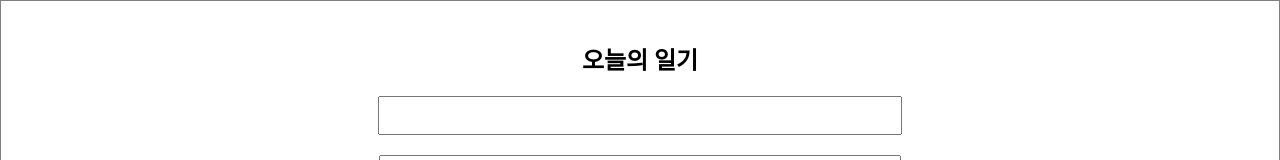
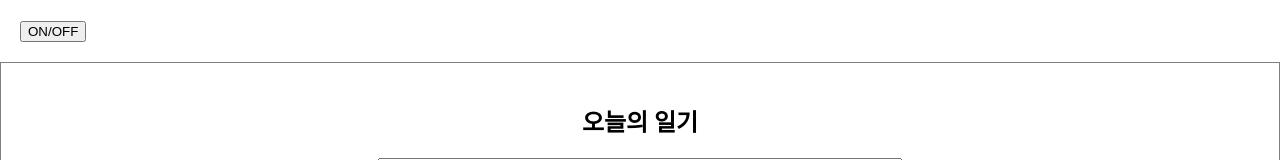
Before and after one commit to Yerim-Choi/learn-react-bite-size, a React (Create React App) app in the folder simplediary/: page / in a window 1280 px wide. Shown: the top 160 px of the page. Built offline with nearby package versions, Linux system fonts and the light colour scheme.

Commit message:
#section6: 6-7. React Lifecycle 제어하기 - useEffect

```diff
--- a/simplediary/src/App.js
+++ b/simplediary/src/App.js
@@ -2,37 +2,7 @@
 import "./App.css";
 import DiaryEditor from "./DiaryEditor";
 import DiaryList from "./DiaryList";
-
-// const dummyList = [
-//   {
-//     id: 1,
-//     author: "야옹이",
-//     content: "오늘 츄르를 먹었다",
-//     emotion: 5,
-//     created_date: new Date().getTime(),
-//   },
-//   {
-//     id: 2,
-//     author: "댕댕이",
-//     content: "오늘 산책을 했다",
-//     emotion: 5,
-//     created_date: new Date().getTime(),
-//   },
-//   {
-//     id: 3,
-//     author: "야옹이2",
-//     content: "오늘 캣타워에 올라갔다",
-//     emotion: 5,
-//     created_date: new Date().getTime(),
-//   },
-//   {
-//     id: 4,
-//     author: "야옹이3",
-//     content: "냥냥펀치",
-//     emotion: 3,
-//     created_date: new Date().getTime(),
-//   },
-// ];
+import Lifecycle from './Lifecycle';
 
 function App() {
   const [data, setData] = useState([]);
@@ -68,6 +38,7 @@
 
   return (
     <div className="App">
+      <Lifecycle />
       <DiaryEditor onCreate={onCreate} />
       <DiaryList onEdit={onEdit} onRemove={onRemove} diaryList={data} />
     </div>
--- /dev/null
+++ b/simplediary/src/Lifecycle.js
@@ -0,0 +1,28 @@
+import React, { useEffect, useState } from "react";
+
+const UnmountTest = () => {
+  useEffect(() => {
+    console.log("Mount!");
+
+    return () => {
+      // Unmount 시점에 실행하게 됨
+      console.log("Unmount!");
+    };
+  }, []);
+
+  return <div>Unmount Testing Component</div>;
+};
+
+const Lifecycle = () => {
+  const [isVisible, setIsVisible] = useState(false);
+  const toggle = () => setIsVisible(!isVisible);
+
+  return (
+    <div style={{ padding: 20 }}>
+      <button onClick={toggle}>ON/OFF</button>
+      {isVisible && <UnmountTest />}
+    </div>
+  );
+};
+
+export default Lifecycle;
```
Also changed, not shown: 1 other file (tests, documents, lock files or other folders).
